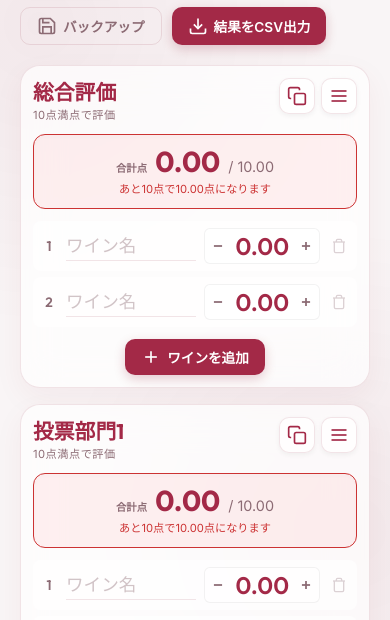
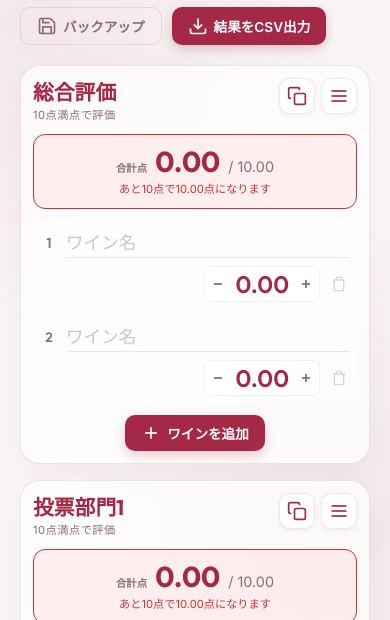
Before and after one commit to g-takizawa/wine_rater, a plain HTML site: page index.html in a window 390 px wide. Shown: the part 145-765 px from the top of the page. Drawn offline with Linux system fonts and the light colour scheme.

Commit message:
狭い画面でワイン名欄を1行目いっぱいに広げる
480px 以下で .input-group に width: 100% を指定していたが、flex: 1 に
打ち消されて効いていなかった。名前を1行目、点数と削除ボタンを2行目に
配置し、名前欄の幅を約115pxから約269pxに広げた。

Co-Authored-By: Claude Opus 5.5 <noreply@anthropic.com>

```diff
--- a/style.css
+++ b/style.css
@@ -672,7 +672,8 @@ input[type="text"].wine-input::placeholder {
     }
 
     .input-group {
-        width: 100%;
+        /* Name takes the rest of the first row; score moves to the second row */
+        flex: 1 1 calc(100% - 40px);
         order: 1;
     }
 
```
